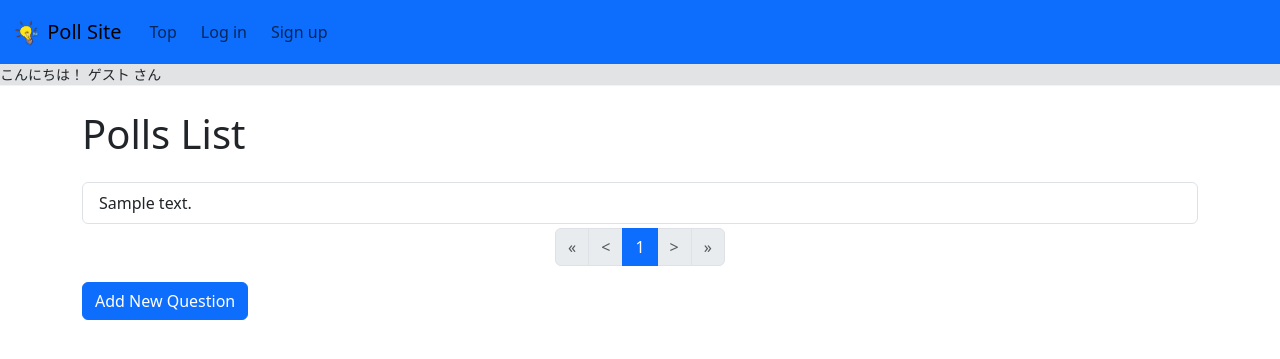
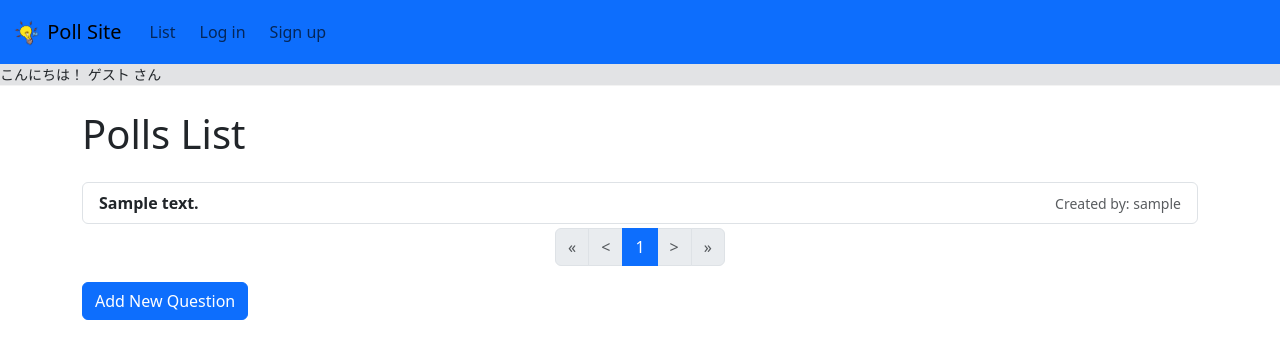
Before and after one commit to Yono1112/Django-tutorial-apps, a Django app: page /polls/ in a window 1280 px wide. Shown: the top 359 px of the page. Run offline with Django 5.2, Linux system fonts and the light colour scheme; tables that the repository leaves empty hold one stand-in row (values such as "Sample post"); some libraries are stand-ins or nearby versions.

Commit message:
add creator field in Question class

```diff
--- a/Django_tutorial_poll_site/polls/models.py
+++ b/Django_tutorial_poll_site/polls/models.py
@@ -3,11 +3,13 @@ import datetime
 from django.db import models
 from django.utils import timezone
 from django.contrib import admin
+from django.contrib.auth.models import User
 
 
 class Question(models.Model):
     question_text = models.CharField(max_length=200)
     pub_date = models.DateTimeField("date published", default=timezone.now)
+    creator = models.ForeignKey(User, on_delete=models.CASCADE, null=True)
 
     # __str__ は Django の管理サイトでオブジェクトを表示するときや
     #   テンプレートでオブジェクトを表示するときに挿入される値として使われます。
--- a/Django_tutorial_poll_site/polls/templates/polls/index.html
+++ b/Django_tutorial_poll_site/polls/templates/polls/index.html
@@ -10,9 +10,10 @@
 
     <div class="list-group mb-1">
         {% for question in page_obj %}
-            <a href="{% url 'polls:detail' question.id %}" class="list-group-item list-group-item-action">
-                {{ question.question_text }}
-            </a>
+        <a href="{% url 'polls:detail' question.id %}" class="list-group-item list-group-item-action d-flex justify-content-between align-items-center">
+            <strong>{{ question.question_text }}</strong>
+            <small class="text-muted text-end">Created by: {{ question.creator.username }}</small>
+        </a>
         {% empty %}
             <div class="alert alert-info" role="alert">
                 No polls are available.
--- a/Django_tutorial_poll_site/polls/views.py
+++ b/Django_tutorial_poll_site/polls/views.py
@@ -74,7 +74,9 @@ def add_question(request):
         form = NewQuestionForm(request.POST)
         if form.is_valid():
             # まずQuestionを保存します。
-            new_question = form.save()
+            new_question = form.save(commit=False)
+            new_question.creator = request.user
+            new_question.save()
             # Questionに紐づくChoiceのフォームセットを処理します。
             formset = ChoiceFormSet(request.POST, instance=new_question)
             if formset.is_valid():
--- a/Django_tutorial_poll_site/templates/common/header.html
+++ b/Django_tutorial_poll_site/templates/common/header.html
@@ -19,7 +19,7 @@
                 <div class="collapse navbar-collapse" id="navbarNav">
                     <ul class="navbar-nav">
                         <li class="nav-item m-1">
-                            <a class="nav-link" href="{% url 'user_auth:top'%}">Top</a>
+                            <a class="nav-link" href="{% url 'polls:index'%}">List</a>
                         </li>
                         {% if not user.is_authenticated %}
                             <li class="nav-item m-1">
```
Also changed, not shown: Django_tutorial_poll_site/polls/migrations/0004_question_creator_alter_question_pub_date.py (added).
